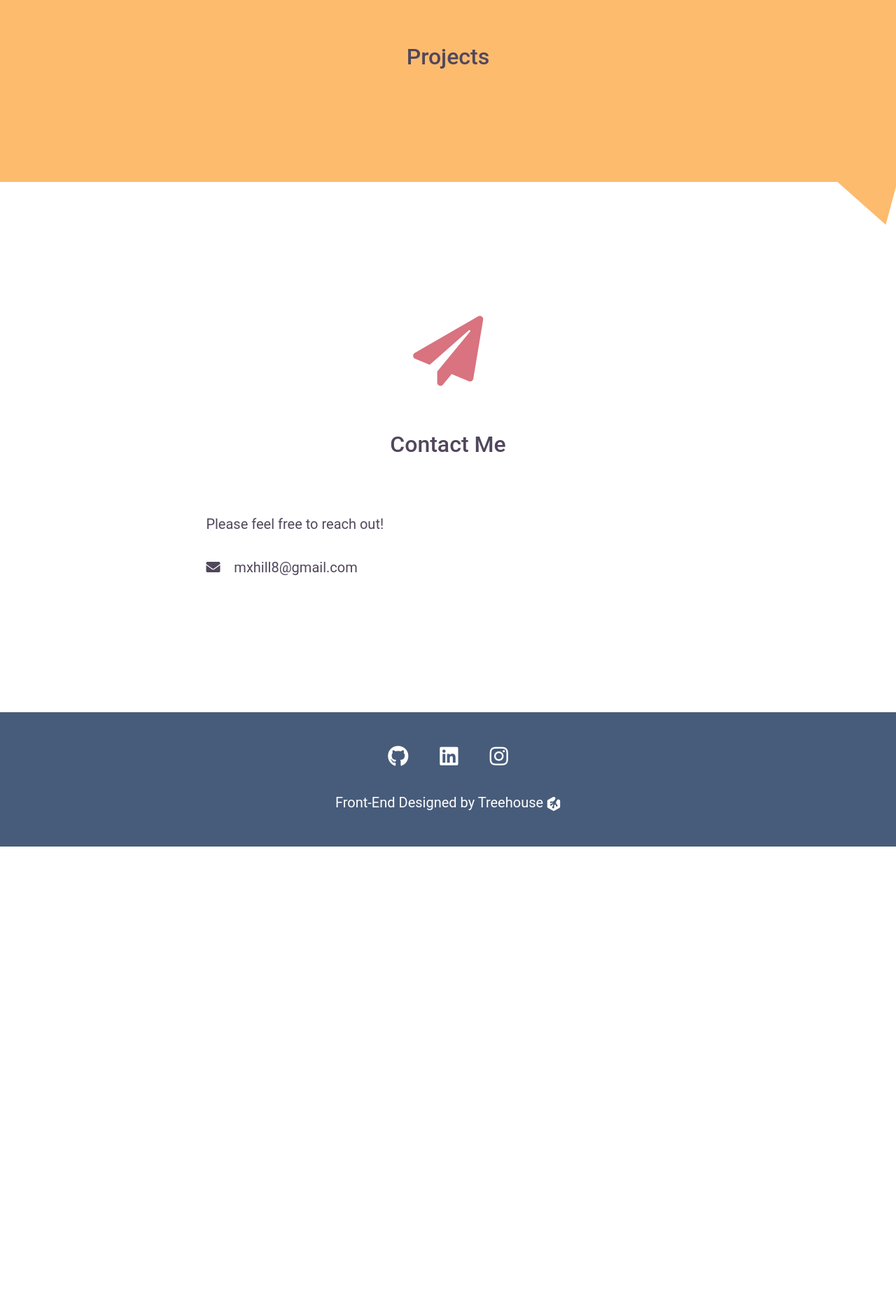
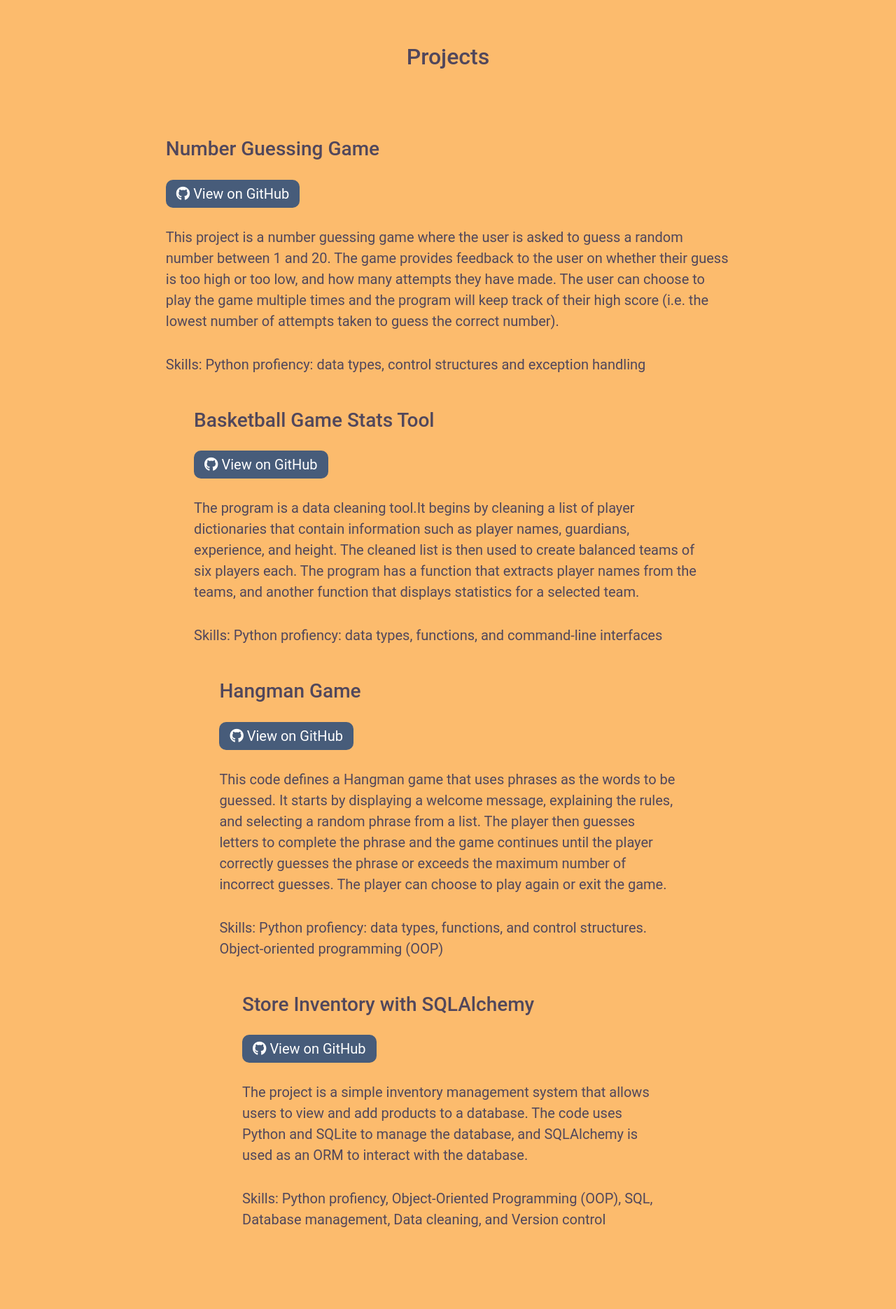
Before and after one commit to maxnhill/Techdegree-Project-5, a Flask app: page / in a window 1280 px wide. Shown: the part 2225-4096 px from the top of the page at 70% size. Before the commit the page ends 3435 px from the top, so only its background shows below. Run offline with Flask 3, Linux system fonts and the light colour scheme; some libraries are stand-ins or nearby versions.

```diff
--- a/app.py
+++ b/app.py
@@ -1,10 +1,11 @@
 from models import db, Projects, app
 from flask import (render_template, url_for, request, redirect)
+
 
 @app.route('/')
 def home():
     projects = Projects.query.all()
-    return render_template('index.html')
+    return render_template('index.html', projects=projects)
 
 @app.route('/about')
 def about_me():
@@ -35,7 +36,7 @@ def edit_project(id):
     project = Projects.query.get_or_404(id)
     if request.method == 'POST':
         project.title = request.form['title']
-        project.date == request.form['date']
+        project.date = request.form['date']
         project.description = request.form['description']
         project.github_url = request.form['github_url']
         db.session.commit()
@@ -57,7 +58,7 @@ def not_found(error):
 if __name__ == '__main__':
 
     with app.app_context():
-        Project_1 = Projects(title="Number Guessing Game",
+        project_1 = Projects(title="Number Guessing Game",
                             date = " December, 2022"  ,
                             description='''This project is a number guessing game where the user is
                             asked to guess a random number between 1 and 20. The game
@@ -67,10 +68,8 @@ if __name__ == '__main__':
                             (i.e. the lowest number of attempts taken to guess the correct number).''',
                             github_url="https://github.com/maxnhill/Techdegree-Project-1.git",
                             skills="Python profiency: data types, control structures and exception handling")
-        db.session.add(Project_1)
-        db.session.commit()
 
-        Project_2 = Projects(title="Basketball Game Stats Tool",
+        project_2 = Projects(title="Basketball Game Stats Tool",
                             date = "December, 2022"  ,
                             description='''The program is a data cleaning tool.It begins by cleaning a list of player dictionaries
                             that contain information such as player names, guardians, experience, and height.
@@ -79,10 +78,9 @@ if __name__ == '__main__':
                             function that displays statistics for a selected team. ''',
                             github_url="https://github.com/maxnhill/Techdegree-Treehouse-Project-2.git",
                             skills="Python profiency: data types, functions, and command-line interfaces")
-        db.session.add(Project_2)
-        db.session.commit()
 
-        Project_3 = Projects(title="Hangman Game",
+
+        project_3 = Projects(title="Hangman Game",
                             date = " January, 2023"  ,
                             description='''This code defines a Hangman game that uses phrases as the words to be guessed.
                                             It starts by displaying a welcome message, explaining the rules, and selecting a
@@ -92,10 +90,9 @@ if __name__ == '__main__':
                             github_url="https://github.com/maxnhill/Techdegree-Project-3.git",
                             skills='''Python profiency: data types, functions, and control structures.
                                         Object-oriented programming (OOP)''')
-        db.session.add(Project_3)
-        db.session.commit()
 
-        Project_4 = Projects(title="Store Inventory with SQLAlchemy",
+
+        project_4 = Projects(title="Store Inventory with SQLAlchemy",
                             date = " February, 2023"  ,
                             description='''The project is a simple inventory management system that allows users to view
                                             and add products to a database. The code uses Python and SQLite to manage the database,
@@ -103,7 +100,11 @@ if __name__ == '__main__':
                             github_url="https://github.com/maxnhill/Techdegree-Project-4.git",
                             skills='''Python profiency, Object-Oriented Programming (OOP),
                                         SQL, Database management, Data cleaning, and Version control ''')
-        db.session.add(Project_4)
-        db.session.commit()
+        my_projects = [project_1,project_2, project_3, project_4 ]
+        for project in my_projects:
+            existing_project = Projects.query.filter_by(title=project.title).first()
+            if existing_project is None:
+                db.session.add(project)
+                db.session.commit()
         db.create_all()
     app.run(debug=True, port=8000, host='0.0.0.0')
--- a/templates/index.html
+++ b/templates/index.html
@@ -45,7 +45,7 @@
             <h2>Projects</h2>
             <div id="project-list">
                 {% for project in projects %}
-                    <div id="project{{project.index(project) + 1}}" class="a-project">
+                    <div id="project{{project.id}}" class="a-project">
                         <a href="{{ url_for('project', id = project.id) }}"></a>
                         <h3>{{ project.title }}</h3>
                         <a href="{{project.github_url}}" class="github-btn">
@@ -75,4 +75,6 @@
                 mxhill8@gmail.com
             </p>
         </section>
+    </body>
         {% include 'socials.html' %}
+</html>
```
Also changed, not shown: instance/projects.db.
